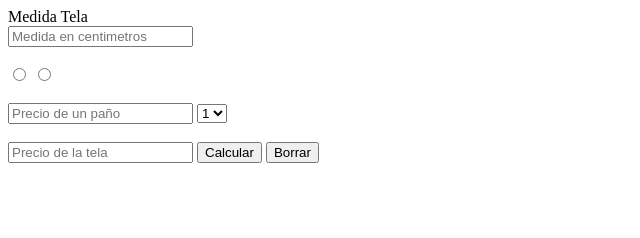
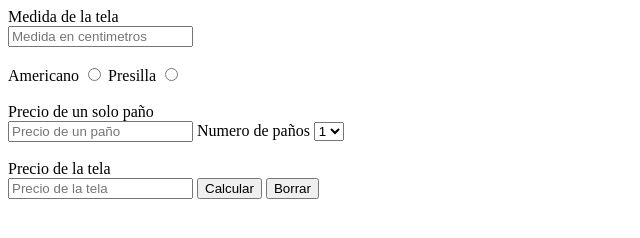
Before and after one commit to Momosan09/calculadorarotaojs, a plain HTML site: page calculadorarotao/index2.html in a window 1280 px wide. Shown: the whole page, without its empty margins (0-640 px from the left). Drawn offline with Linux system fonts and the light colour scheme.

Commit message:
Add files via upload

```diff
--- a/calculadorarotao/index2.html
+++ b/calculadorarotao/index2.html
@@ -9,18 +9,23 @@
 
     <form action="">
 
-        <label for="first"> Medida Tela</label><br> <!-- medida de la tela -->
+        <label for="first"> Medida de la tela</label><br> <!-- medida de la tela -->
         <input type="number" min="1" name="Medida_tela" id="first" placeholder="Medida en centimetros">
 
         <!-- Tipos de modelo -->
         <br><br>
+        <label for="americano">Americano</label>
         <input type="radio" name="modelos" id="americano">
+
+        <label for="presilla">Presilla</label>
         <input type="radio" name="modelos" id="presilla"><br><br>
 
         <!-- precio de paños -->
+        <label for="Precio_paños">Precio de un solo paño</label><br>
         <input type="number" min="1" name="Precio_paños" id="third" placeholder="Precio de un paño" >
 
         <!-- Numero de paños -->
+        <label for="four">Numero de paños</label>
         <select id="four">
             <option value="1">1</option>
             <option value="2">2</option>
@@ -31,6 +36,7 @@
 
         </select>
         <br><br>
+        <label for="Precio_tela">Precio de la tela</label><br>
         <input type="number" min="1" name="Precio_tela" id="last" placeholder="Precio de la tela">
 
         <button type="button" onclick="ShowData()" > Calcular </button>
```
